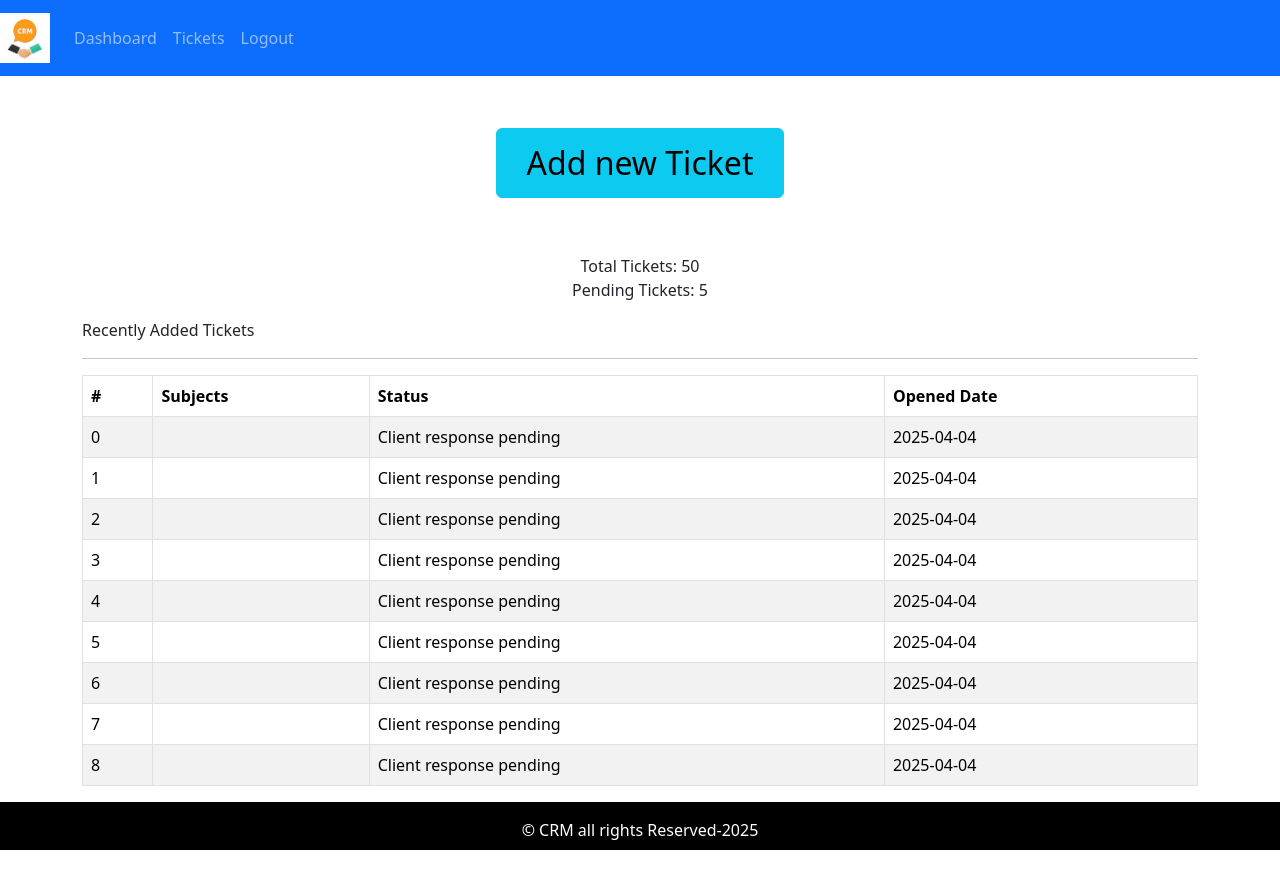
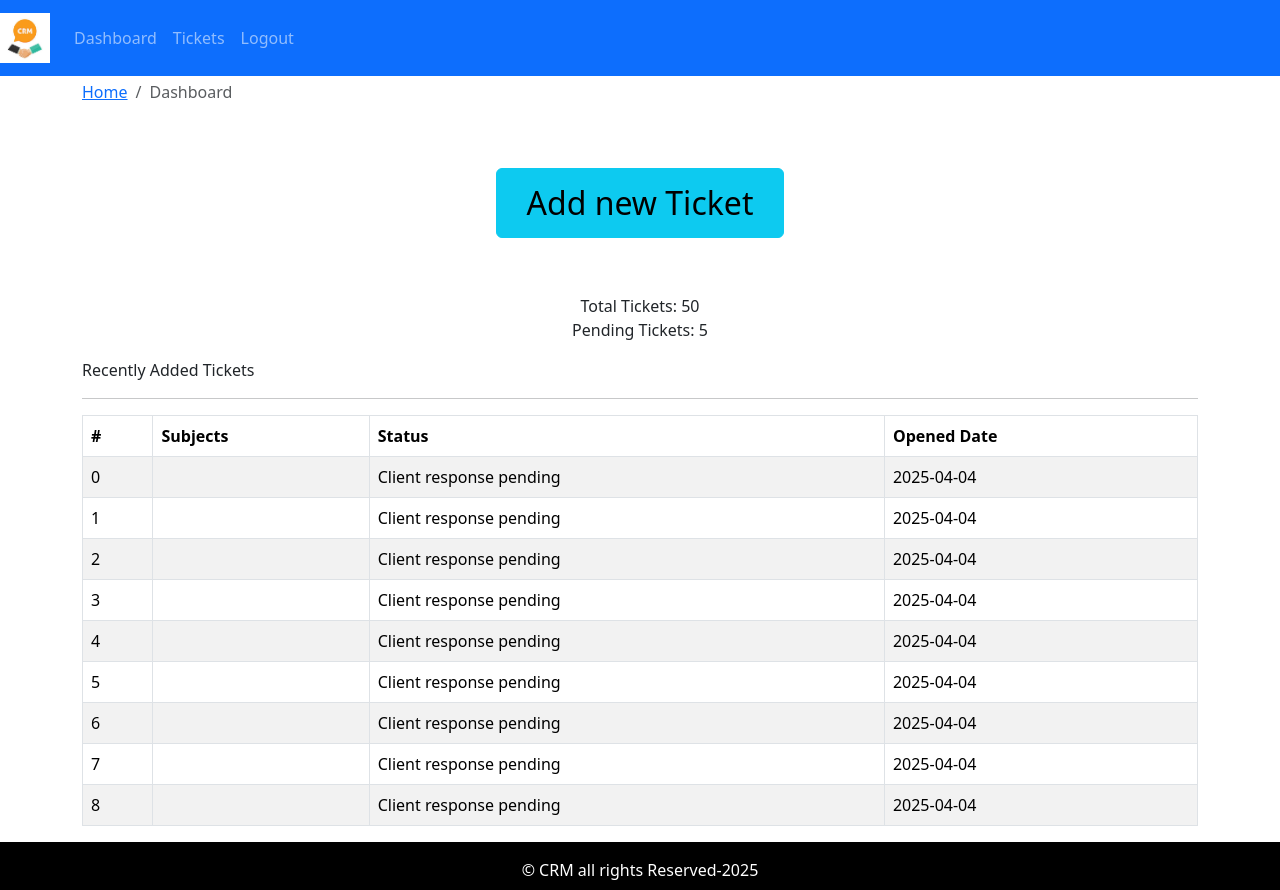
Before and after one commit to Avilekhk/crm-frontEnd, a React (Create React App) app: page / in a window 1280 px wide. Before the commit the page ends 850 px from the top, so only its background shows below. Built offline with nearby package versions, Linux system fonts and the light colour scheme.

Commit message:
breadcrumb added

```diff
--- /dev/null
+++ b/src/components/breadcrumb/Breadcrumb.comp.js
@@ -0,0 +1,25 @@
+
+
+
+import React from 'react'
+import Breadcrumb from 'react-bootstrap/Breadcrumb';
+
+export const PageBreadCrumb = ({page}) => {
+  return (
+
+
+
+    <Breadcrumb>
+      <Breadcrumb.Item href="/">Home</Breadcrumb.Item>
+
+
+      <Breadcrumb.Item active>{page}</Breadcrumb.Item>
+    </Breadcrumb>
+  );
+}
+
+
+
+
+
+export default PageBreadCrumb;
--- a/src/layout/DefaultLayout.js
+++ b/src/layout/DefaultLayout.js
@@ -2,11 +2,10 @@
 import { Footer } from "./partial/Footer";
 import { Header } from "./partial/Header";
 
-export const DefaultLayout = ({children}) => {
+export const DefaultLayout = ({ children }) => {
   return (
-
     <div className="default-layout">
-        <header className="header">
+      <header className="header mb-2">
         <Header />
       </header>
 
@@ -16,6 +15,5 @@
         <Footer />
       </footer>
     </div>
-
   );
 };
--- a/src/page/dashboard/Dashboard.page.js
+++ b/src/page/dashboard/Dashboard.page.js
@@ -1,12 +1,18 @@
 import React from "react";
 import { Button, Col, Container, Row } from "react-bootstrap";
 
- import tickets  from "../../assets/data/dummy-tickets.json";
+import tickets from "../../assets/data/dummy-tickets.json";
 
+import PageBreadCrumb from "../../components/breadcrumb/Breadcrumb.comp";
 import { TicketTable } from "../../components/ticket-table/TicketTable.comp";
 export const Dashboard = () => {
   return (
     <Container>
+      <Row>
+        <Col>
+          <PageBreadCrumb page="Dashboard" />
+        </Col>
+      </Row>
       <Row>
         <Col className="text-center mt-5 mb-2">
           <Button
```
Lines whose indentation alone changed are shown as unchanged.
